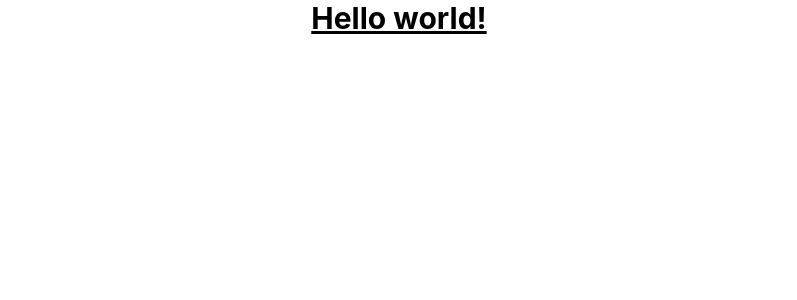
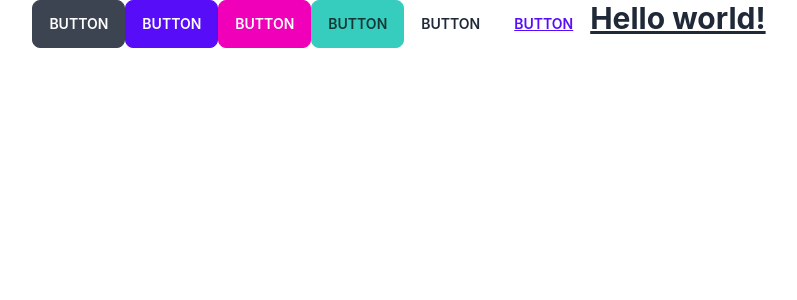
Before and after one commit to rashedsabbir/Redux-Toolkit-Auth, a React (Create React App) app: page / in a window 1280 px wide. Shown: the top 300 px of the page, without its empty margins (241-1038 px from the left). Built offline with nearby package versions, Linux system fonts and the light colour scheme.

Commit message:
daisyui added

```diff
--- a/package.json
+++ b/package.json
@@ -6,6 +6,7 @@
     "@testing-library/jest-dom": "^5.16.5",
     "@testing-library/react": "^13.4.0",
     "@testing-library/user-event": "^13.5.0",
+    "daisyui": "^2.51.4",
     "react": "^18.2.0",
     "react-dom": "^18.2.0",
     "react-scripts": "5.0.1",
--- a/src/App.js
+++ b/src/App.js
@@ -5,6 +5,12 @@ function App() {
   return (
     <div className="App">
       <h1 class="text-3xl font-bold underline">
+      <button class="btn">Button</button>
+<button class="btn btn-primary">Button</button>
+<button class="btn btn-secondary">Button</button>
+<button class="btn btn-accent">Button</button>
+<button class="btn btn-ghost">Button</button>
+<button class="btn btn-link">Button</button>
     Hello world!
   </h1>
     </div>
--- a/tailwind.config.js
+++ b/tailwind.config.js
@@ -1,8 +1,8 @@
 /** @type {import('tailwindcss').Config} */
 module.exports = {
   content: ["./src/**/*.{html,js}"],
-  theme: {
-    extend: {},
+  daisyui: {
+    themes: ["light"],
   },
-  plugins: [],
+  plugins: [require("daisyui")],
 }
```
Also changed, not shown: 1 other file (tests, documents, lock files or other folders).
